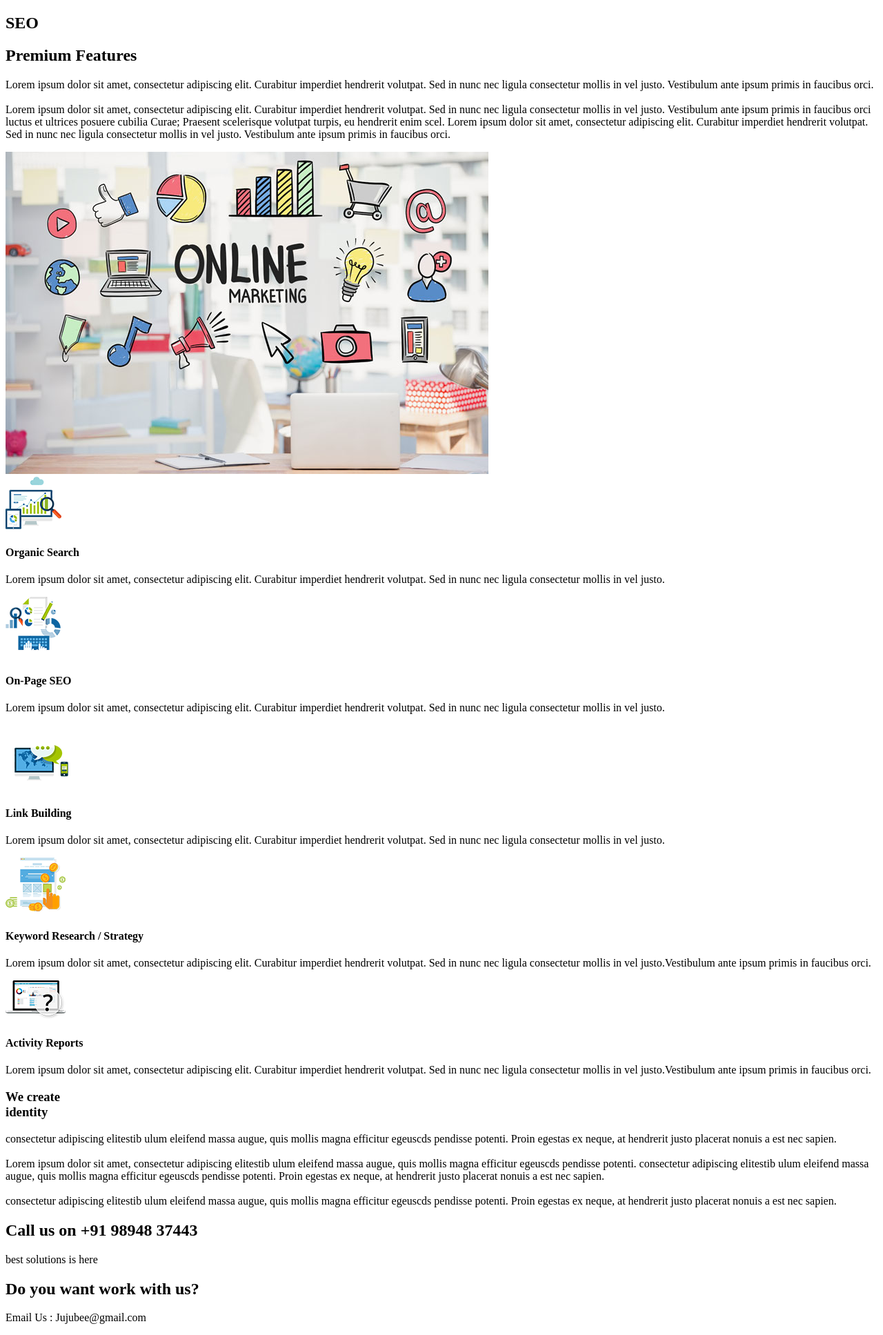
After one commit to BSshree/jujubee, a PHP site: template frontend/modules/site/views/pages/seo.php in a window 1280 px wide. The commit adds this page. Shown: the whole page at 69% size. Run offline with PHP 8.4, Linux system fonts and the light colour scheme; the template is opened without the code that fills it, so the values that code supplies are empty; some libraries are stand-ins or nearby versions.

Commit message:
initial commit

```diff
--- /dev/null
+++ b/frontend/modules/site/views/pages/seo.php
@@ -0,0 +1,87 @@
+    <section class="banner banner-service-details">
+         <h2>SEO</h2>
+<!--          <h4><a href="index.html"> HOME  </a> / WEB DESINGING</h4> -->
+    </section>
+
+
+    <section class="services-detail">
+      <div class="container">
+        <div class="row">
+          <div class="col-12 col-sm-12 col-md-12 col-lg-6 col-xl-6 service-web">
+            <h2>Premium Features</h2>
+            <p>Lorem ipsum dolor sit amet, consectetur adipiscing elit. Curabitur imperdiet hendrerit volutpat. Sed in nunc nec ligula consectetur mollis in vel justo. Vestibulum ante ipsum primis in faucibus orci.<br/><br/>Lorem ipsum dolor sit amet, consectetur adipiscing elit. Curabitur imperdiet hendrerit volutpat. Sed in nunc nec ligula consectetur mollis in vel justo. Vestibulum ante ipsum primis in faucibus orci luctus et ultrices posuere cubilia Curae; Praesent scelerisque volutpat turpis, eu hendrerit enim scel. Lorem ipsum dolor sit amet, consectetur adipiscing elit. Curabitur imperdiet hendrerit volutpat. Sed in nunc nec ligula consectetur mollis in vel justo. Vestibulum ante ipsum primis in faucibus orci.</p>
+          </div>
+          <div class="col-12 col-sm-12 col-md-12 col-lg-6 col-xl-6">
+            <img src="themes/site_theme/images/digital.jpg" alt="">
+          </div>
+
+          <div class="col-12 col-sm-12 col-md-6 col-lg-6 col-xl-6 services-category">
+            <img src="themes/site_theme/images/service-detail-2.png" alt="" >
+            <div class="details-hide">
+              <h4>Organic Search</h4>
+              <p>Lorem ipsum dolor sit amet, consectetur adipiscing elit. Curabitur imperdiet hendrerit volutpat. Sed in nunc nec ligula consectetur mollis in vel justo.</p>
+            </div>
+          </div>
+
+          <div class="col-12 col-sm-12 col-md-6 col-lg-6 col-xl-6 services-category">
+            <img src="themes/site_theme/images/service-detail-3.png" alt="">
+            <div class="details-hide">
+              <h4>On-Page SEO</h4>
+              <p>Lorem ipsum dolor sit amet, consectetur adipiscing elit. Curabitur imperdiet hendrerit volutpat. Sed in nunc nec ligula consectetur mollis in vel justo.</p>
+            </div>
+          </div>
+
+          <div class="col-12 col-sm-12 col-md-6 col-lg-6 col-xl-6 services-category">
+            <img src="themes/site_theme/images/service-detail-4.png" alt="">
+            <div class="details-hide">
+              <h4>Link Building</h4>
+              <p>Lorem ipsum dolor sit amet, consectetur adipiscing elit. Curabitur imperdiet hendrerit volutpat. Sed in nunc nec ligula consectetur mollis in vel justo.</p>
+            </div>
+          </div>
+
+          <div class="col-12 col-sm-12 col-md-6 col-lg-6 col-xl-6 services-category">
+            <img src="themes/site_theme/images/service-detail-5.png" alt="">
+            <div class="details-hide">
+              <h4>Keyword Research / Strategy</h4>
+              <p>Lorem ipsum dolor sit amet, consectetur adipiscing elit. Curabitur imperdiet hendrerit volutpat. Sed in nunc nec ligula consectetur mollis in vel justo.Vestibulum ante ipsum primis in faucibus orci.</p>
+            </div>
+          </div>
+
+
+          <div class="col-12 col-sm-12 col-md-6 col-lg-6 col-xl-6 services-category">
+            <img src="themes/site_theme/images/service-detail-6.png" alt="">
+            <div class="details-hide">
+              <h4>Activity Reports</h4>
+              <p>Lorem ipsum dolor sit amet, consectetur adipiscing elit. Curabitur imperdiet hendrerit volutpat. Sed in nunc nec ligula consectetur mollis in vel justo.Vestibulum ante ipsum primis in faucibus orci.</p>
+            </div>
+          </div>
+
+        </div>
+      </div>
+    </section>
+
+    <section class="identity">
+      <div class="container">
+        <div class="row">
+          <div class="col-12 col-sm-12 col-md-8 col-lg-6 col-xl-6">
+            <h3>We create<br/> identity</h3>
+            <p>consectetur adipiscing elitestib ulum eleifend massa augue, quis mollis magna efficitur egeuscds pendisse potenti. Proin egestas ex neque, at hendrerit justo placerat nonuis a est nec sapien.<br/><br/>Lorem ipsum dolor sit amet, consectetur adipiscing elitestib ulum eleifend massa augue, quis mollis magna efficitur egeuscds pendisse potenti. consectetur adipiscing elitestib ulum eleifend massa augue, quis mollis magna efficitur egeuscds pendisse potenti. Proin egestas ex neque, at hendrerit justo placerat nonuis a est nec sapien.<br/><br/>consectetur adipiscing elitestib ulum eleifend massa augue, quis mollis magna efficitur egeuscds pendisse potenti. Proin egestas ex neque, at hendrerit justo placerat nonuis a est nec sapien.</p>
+          </div>
+        </div>
+      </div>
+    </section>
+
+    <section class="callus">
+      <div class="container">
+        <div class="row">
+           <div class="col-12 col-sm-12 col-md-6 col-lg-6 col-xl-6 call-us-contact">
+            <h2>Call us on +91 98948 37443</h2>
+            <p>best solutions is here</p>
+           </div>
+           <div class="col-12 col-sm-12 col-md-6 col-lg-6 col-xl-6 call-us-email">
+            <h2>Do you want work with us?</h2>
+            <p>Email Us : Jujubee@gmail.com</p>
+           </div>
+        </div>
+      </div>
+    </section>
```
Also changed, not shown: frontend/config/main.php (+25 -0 lines), frontend/modules/site/views/layouts/header.php (+5 -5 lines), frontend/modules/site/views/pages/mobile.php (added, +79 -0 lines), frontend/modules/site/views/pages/outsource.php (added, +46 -0 lines), frontend/modules/site/views/pages/web-design.php (added, +99 -0 lines), frontend/modules/site/views/pages/web.php (added, +108 -0 lines).
